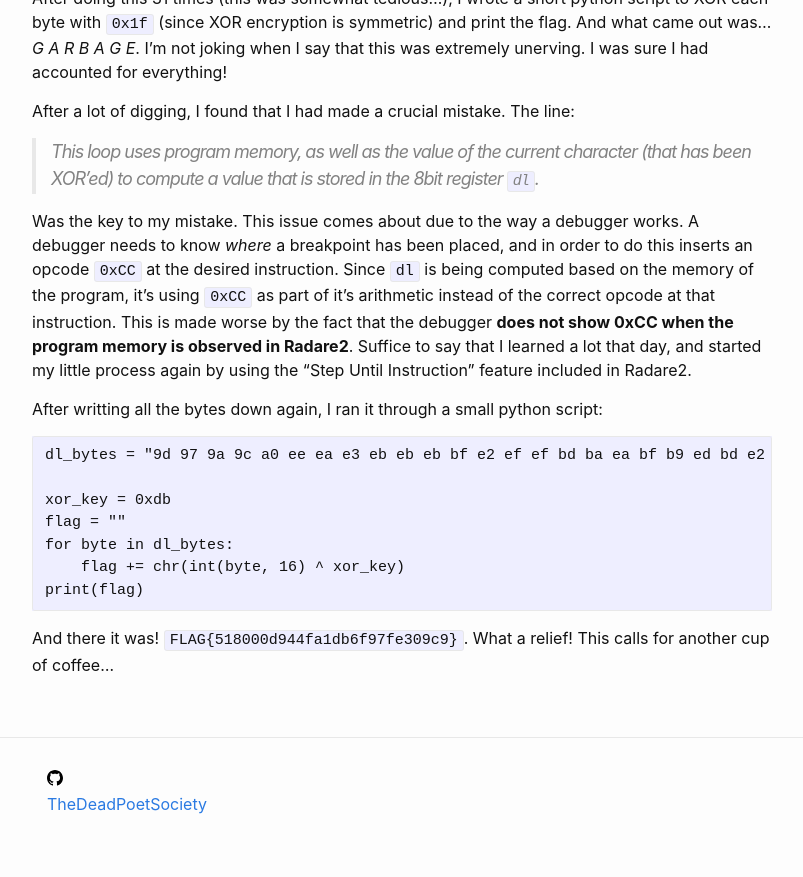
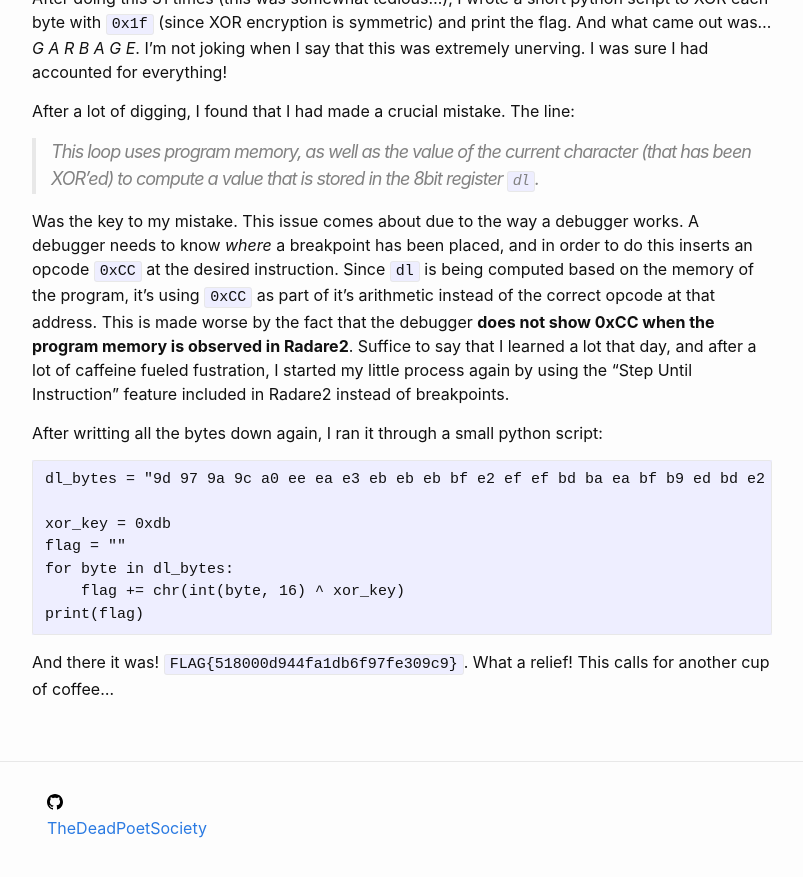
Before and after one commit to TheDeadPoetSociety/TheDeadPoetSociety.github.io, a Jekyll site: the page built from _writeups/2019-10-24 UnitedCTF-TinyElf.md, in a window 1280 px wide and 900 px high, scrolled down 2194 px. Shown: the top 877 px of the window, without its empty margins (238-1041 px from the left). Built offline with Jekyll 4.4.1, drawn with Linux system fonts in a browser that asks for light colours.

Commit message:
Fixed up a couple of mistakes in TinyElf

```diff
--- a/_writeups/2019-10-24 UnitedCTF-TinyElf.md
+++ b/_writeups/2019-10-24 UnitedCTF-TinyElf.md
@@ -77,7 +77,7 @@ After doing this 31 times (this was somewhat tedious...), I wrote a short python
 After a lot of digging, I found that I had made a crucial mistake. The line:
 > This loop uses program memory, as well as the value of the current character (that has been XOR'ed) to compute a value that is stored in the 8bit register `dl`.
 
-Was the key to my mistake. This issue comes about due to the way a debugger works. A debugger needs to know _where_ a breakpoint has been placed, and in order to do this inserts an opcode `0xCC` at the desired instruction. Since `dl` is being computed based on the memory of the program, it's using `0xCC` as part of it's arithmetic instead of the correct opcode at that instruction. This is made worse by the fact that the debugger __does not show 0xCC when the program memory is observed in Radare2__. Suffice to say that I learned a lot that day, and started my little process again by using the "Step Until Instruction" feature included in Radare2.
+Was the key to my mistake. This issue comes about due to the way a debugger works. A debugger needs to know _where_ a breakpoint has been placed, and in order to do this inserts an opcode `0xCC` at the desired instruction. Since `dl` is being computed based on the memory of the program, it's using `0xCC` as part of it's arithmetic instead of the correct opcode at that address. This is made worse by the fact that the debugger __does not show 0xCC when the program memory is observed in Radare2__. Suffice to say that I learned a lot that day, and after a lot of caffeine fueled fustration, I started my little process again by using the "Step Until Instruction" feature included in Radare2 instead of breakpoints.
 
 After writting all the bytes down again, I ran it through a small python script:
 
```
